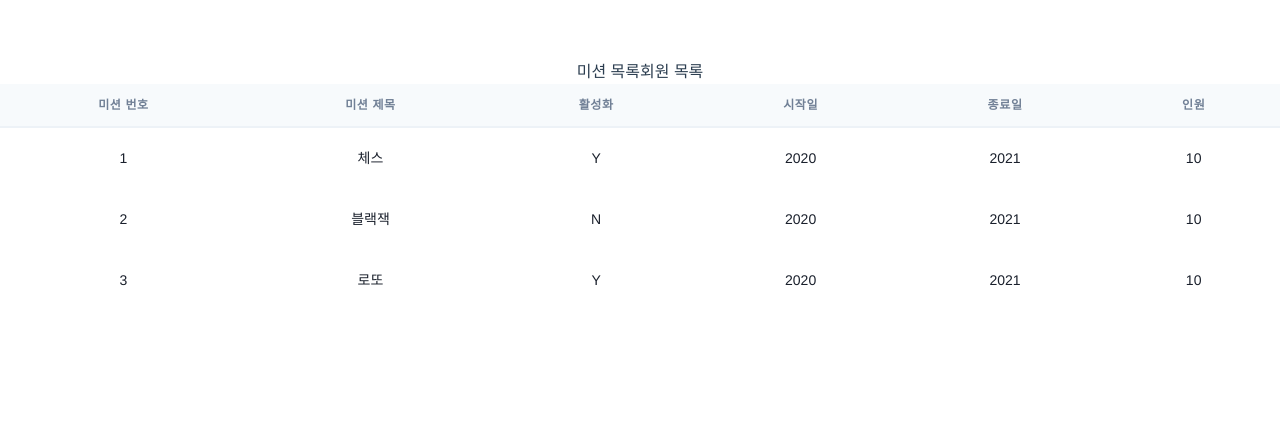
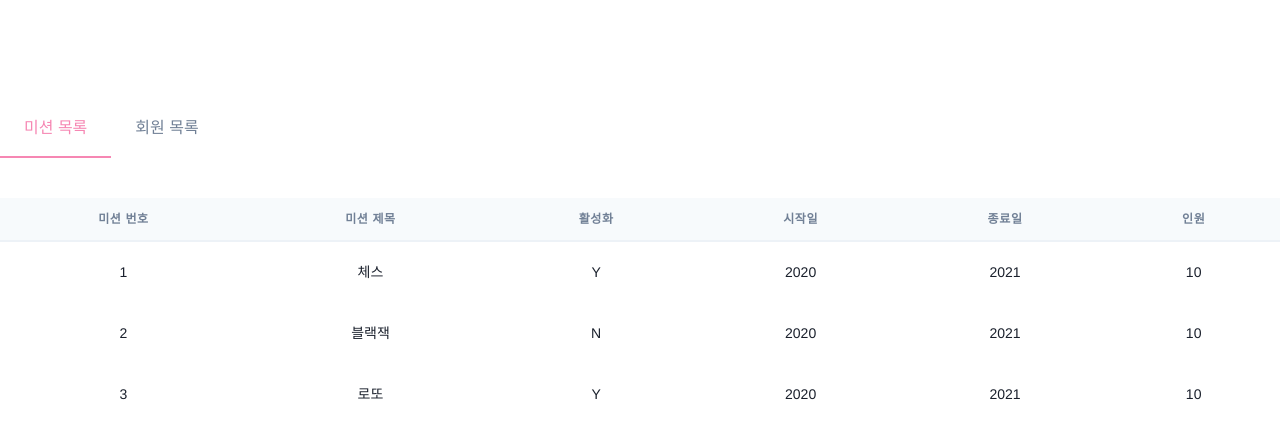
Before and after one commit to PEACH-BROS/lets-merge, a Vue app in the folder src/front/: page / in a window 1280 px wide. Shown: the top 438 px of the page. Built offline with nearby package versions, Linux system fonts and the light colour scheme.

Commit message:
feat: NavigationBar 추가

```diff
--- a/src/front/src/App.vue
+++ b/src/front/src/App.vue
@@ -1,10 +1,7 @@
 <template>
     <div id="app">
         <div id="container">
-            <div id="header">
-                <span onclick="location.href='https://www.naver.com'">미션 목록</span>
-                <span onclick="location.href=''">회원 목록</span>
-            </div>
+            <NavigationBar/>
             <div id="body">
                 <MissionList/>
             </div>
@@ -15,17 +12,18 @@
 <script>
     import './assets/styles/style.css'
     import MissionList from "./components/MissionList";
+    import NavigationBar from "./components/navigartion/NavigationBar";
 
     export default {
         name: 'App',
         components: {
-            MissionList
+            MissionList,
+            NavigationBar
         }
     }
 </script>
 
 <style>
-
     #app {
         font-family: Avenir, Helvetica, Arial, sans-serif;
         -webkit-font-smoothing: antialiased;
--- /dev/null
+++ b/src/front/src/components/navigartion/NavigationBar.vue
@@ -0,0 +1,31 @@
+<template>
+    <div class="bg-white" id="header">
+        <nav class="flex flex-col sm:flex-row py-10">
+            <NavigationItem
+                    :category="category"
+                    :key="category.name"
+                    v-for="category in categories"
+            />
+        </nav>
+    </div>
+</template>
+
+<script>
+    import {mapState} from 'vuex';
+    import NavigationItem from "./NavigationItem";
+
+    export default {
+        name: "NavigationBar",
+        components: {
+            NavigationItem
+        },
+        computed: {
+            ...mapState('category', ['categories']),
+        },
+        methods: {}
+    }
+</script>
+
+<style scoped>
+
+</style>
--- /dev/null
+++ b/src/front/src/components/navigartion/NavigationItem.vue
@@ -0,0 +1,31 @@
+<template>
+    <div>
+        <button
+                :class="category.selected ? 'text-pink-400 border-b-2 font-medium border-pink-400' : ''"
+                @click="selectCategory"
+                class="text-gray-600 py-4 px-6 block hover:text-pink-400 focus:outline-none">
+            {{category.name}}
+        </button>
+    </div>
+</template>
+
+<script>
+    export default {
+        name: "NavigationItem",
+        props: {
+            category: {
+                type: Object,
+                required: true
+            }
+        },
+        methods: {
+            selectCategory() {
+                this.$store.dispatch('category/selectCategory', this.category.name);
+            }
+        }
+    }
+</script>
+
+<style scoped>
+
+</style>
--- a/src/front/src/store/index.js
+++ b/src/front/src/store/index.js
@@ -1,11 +1,13 @@
 import Vue from 'vue';
 import Vuex from 'vuex';
 import mission from '@/store/modules/mission'
+import category from '@/store/modules/category'
 
 Vue.use(Vuex);
 
 export default new Vuex.Store({
     modules: {
-        mission
+        mission,
+        category
     }
 })
--- /dev/null
+++ b/src/front/src/store/modules/category.js
@@ -0,0 +1,22 @@
+export default {
+    namespaced: true,
+    state: {
+        categories: [
+            {name: "미션 목록", selected: true},
+            {name: "회원 목록", selected: false},
+        ]
+    },
+    mutations: {
+        SELECT_CATEGORY(state, name) {
+            state.categories.forEach(value => value.selected = false);
+            const index = state.categories.findIndex(value => value.name === name);
+            state.categories[index].selected = true;
+        }
+    },
+    actions: {
+        selectCategory({commit}, name) {
+            commit('SELECT_CATEGORY', name);
+        }
+    }
+
+}
--- a/src/front/src/store/modules/mission.js
+++ b/src/front/src/store/modules/mission.js
@@ -6,8 +6,5 @@ export default {
             {id: 2, name: "블랙잭", isActive: "N", startDateTime: "2020", dueDateTime: "2021", memberCount: 10},
             {id: 3, name: "로또", isActive: "Y", startDateTime: "2020", dueDateTime: "2021", memberCount: 10}
         ]
-    },
-    mutations: {},
-    actions: {},
-    getters: {}
+    }
 }
```
